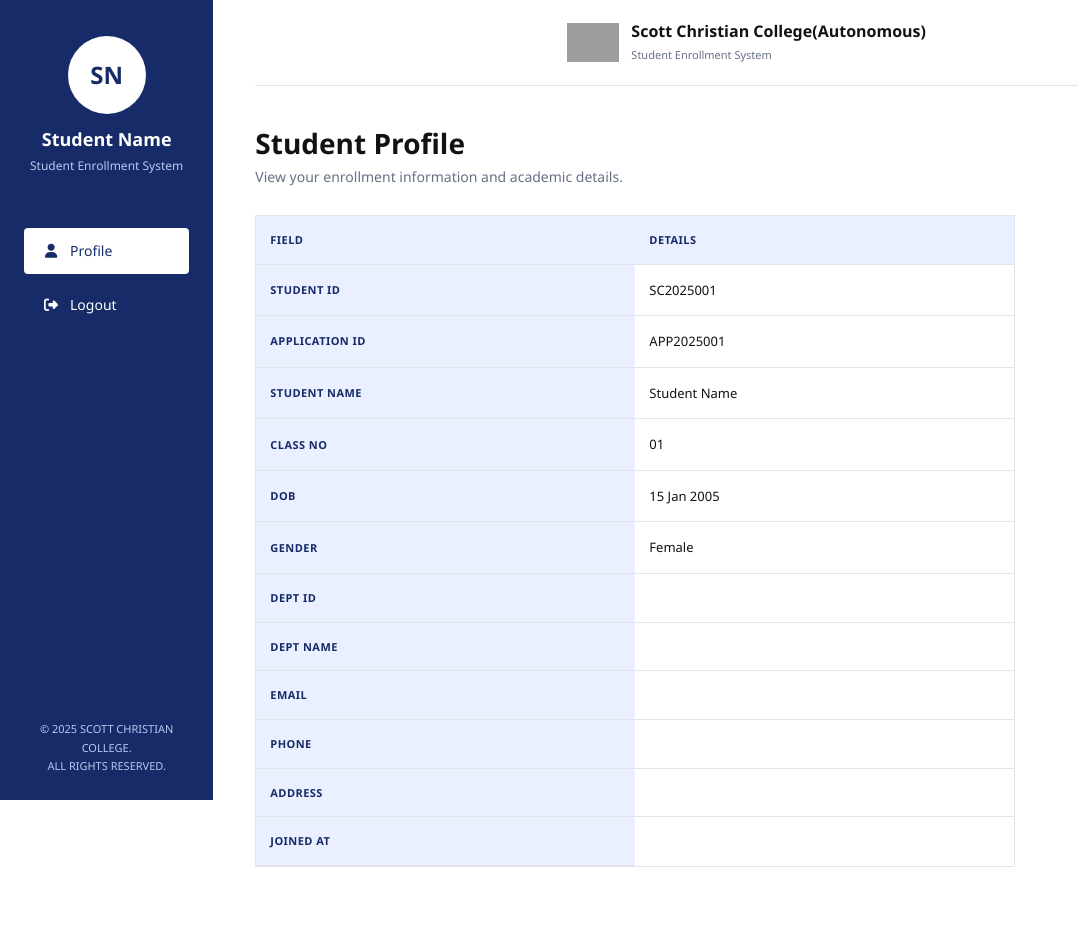
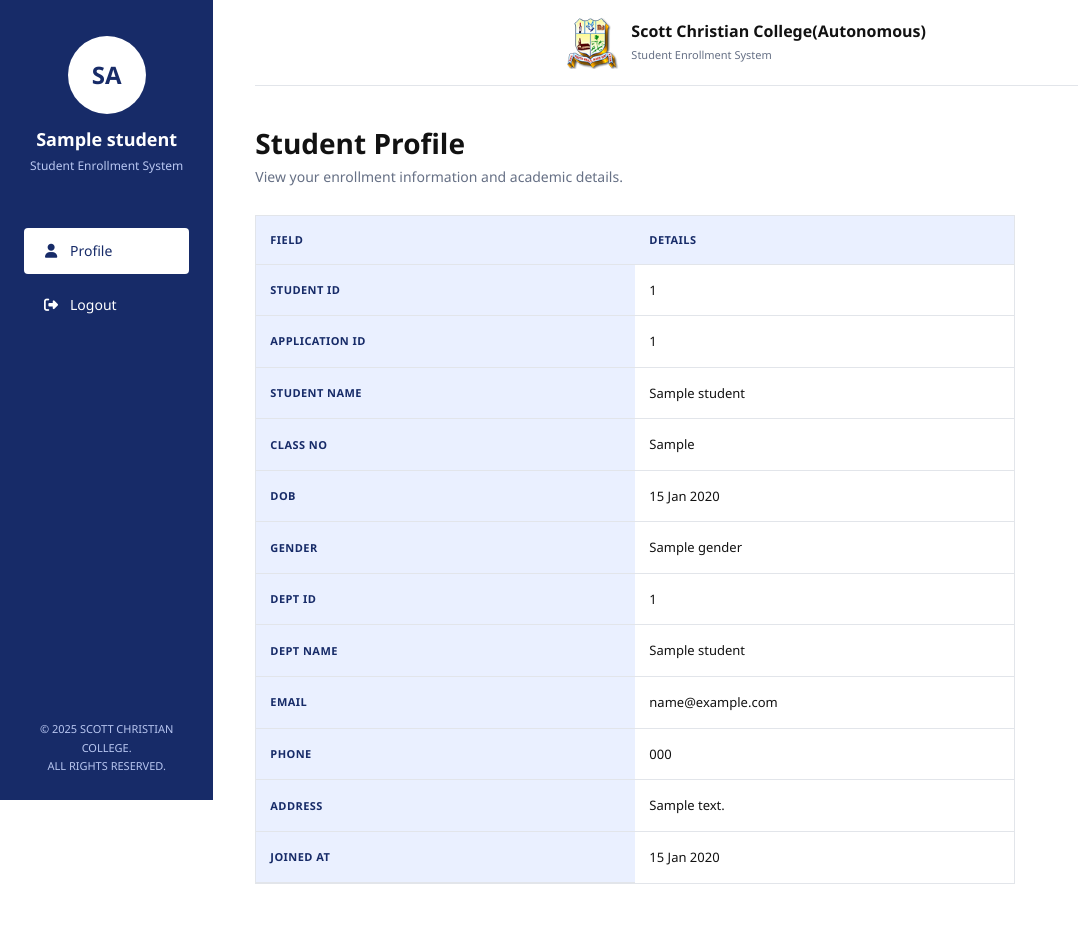
Before and after one commit to Abhinavvel2006/Student-Enrollment-System, a Flask app: template templates/user/student.html in a window 1280 px wide. Shown: the whole page, without its empty margins (0-1078 px from the left). Before the commit the page ends 867 px from the top, so only its background shows below. Run offline with Flask 3, Linux system fonts and the light colour scheme; the template is opened without the code that fills it: most values are stand-ins (such as "Sample title", 1, 10 or a date in 2020); some libraries are stand-ins or nearby versions; grey boxes are pictures that could not be loaded.

Commit message:
Update Student Login

```diff
--- a/database/student1.sql
+++ b/database/student1.sql
@@ -28,3 +28,7 @@ select * from student_admission;
 
 use college_project_2;
 select * from student_detail;
+
+desc student_login;
+
+select * from student_login;
--- a/main.py
+++ b/main.py
@@ -2,7 +2,9 @@ from flask import Flask, render_template, request, redirect, url_for, session
 
 from auth.user_auth.user import (
     student_admission,
-    chatbot
+    chatbot,
+    student_login,
+    student_profile
 )
 
 from config import SECRET_KEY
@@ -37,6 +39,25 @@ def admission():
 @app.route("/chat", methods=['POST'])
 def chat():
     return chatbot()
+
+
+@app.route("/student-login", methods=["GET", "POST"])
+def student_login_page():
+    if request.method == "GET":
+        return redirect(url_for("index", _anchor="login"))
+    return student_login()
+
+
+@app.route("/student")
+def student_profile_page():
+    return student_profile()
+
+
+@app.route("/student-logout")
+def student_logout():
+    session.pop("student_logged_in", None)
+    session.pop("student_id", None)
+    return redirect(url_for("index", _anchor="login"))
 
 
 @app.route("/admin-login", methods=["GET", "POST"])
--- a/templates/user/student.html
+++ b/templates/user/student.html
@@ -269,14 +269,14 @@
         <div class="row">
             <aside class="sidepanel-container col-md-2">
                 <div class="sidepanel-profile">
-                    <div class="profile-initials">SN</div>
-                    <h4>Student Name</h4>
+                    <div class="profile-initials">{{ student.student_name[:2]|upper }}</div>
+                    <h4>{{ student.student_name }}</h4>
                     <p>Student Enrollment System</p>
                 </div>
                 <div class="navbar-nav">
                     <ul class="navbar-links">
                         <li><a class="active" href="#profile"><i class="fa-solid fa-user"></i>Profile</a></li>
-                        <li><a href="#logout"><i class="fa-solid fa-right-from-bracket"></i>Logout</a></li>
+                        <li><a href="{{ url_for('student_logout') }}"><i class="fa-solid fa-right-from-bracket"></i>Logout</a></li>
                     </ul>
                 </div>
                 <div class="sidepanel-footer">&copy; 2025 Scott Christian College.<br>All rights reserved.</div>
@@ -286,7 +286,7 @@
                     <div class="container-fluid">
                         <div class="navbar-header">
                             <a class="navbar-brand" href="#">
-                                <img class="brand-logo" src="image.png" alt="Scott Christian College logo">
+                                <img class="brand-logo" src="{{ url_for('static', filename='images/logo.png') }}" alt="Scott Christian College logo">
                                 <span>
                                     <strong>Scott Christian College(Autonomous)</strong>
                                     <small>Student Enrollment System</small>
@@ -311,51 +311,51 @@
                         <tbody>
                             <tr>
                                 <th scope="row">Student ID</th>
-                                <td>SC2025001</td>
+                                <td>{{ student.student_id }}</td>
                             </tr>
                             <tr>
                                 <th scope="row">Application ID</th>
-                                <td>APP2025001</td>
+                                <td>{{ student.application_id }}</td>
                             </tr>
                             <tr>
                                 <th scope="row">Student Name</th>
-                                <td>Student Name</td>
+                                <td>{{ student.student_name }}</td>
                             </tr>
                             <tr>
                                 <th scope="row">Class NO</th>
-                                <td>01</td>
+                                <td>{{ student.class_no }}</td>
                             </tr>
                             <tr>
                                 <th scope="row">DOB</th>
-                                <td>15 Jan 2005</td>
+                                <td>{{ student.dob.strftime('%d %b %Y') if student.dob else '-' }}</td>
                             </tr>
                             <tr>
                                 <th scope="row">Gender</th>
-                                <td>Female</td>
+                                <td>{{ student.gender }}</td>
                             </tr>
                             <tr>
                                 <th scope="row">Dept ID</th>
-                                <td></td>
+                                <td>{{ student.department_id }}</td>
                             </tr>
                             <tr>
                                 <th scope="row">Dept name</th>
-                                <td></td>
+                                <td>{{ student.department_name }}</td>
                             </tr>
                             <tr>
                                 <th scope="row">Email</th>
-                                <td></td>
+                                <td>{{ student.email }}</td>
                             </tr>
                             <tr>
                                 <th scope="row">Phone</th>
-                                <td></td>
+                                <td>{{ student.phone }}</td>
                             </tr>
                             <tr>
                                 <th scope="row">Address</th>
-                                <td></td>
+                                <td>{{ student.address }}</td>
                             </tr>
                             <tr>
                                 <th scope="row">Joined At</th>
-                                <td></td>
+                                <td>{{ student.joined_at.strftime('%d %b %Y') if student.joined_at else '-' }}</td>
                             </tr>
                         </tbody>
                     </table>
```
Also changed, not shown: auth/admin_auth/admin.py (+10 -0 lines), auth/user_auth/user.py (+96 -1 lines), templates/user/index.html (+12 -3 lines).
